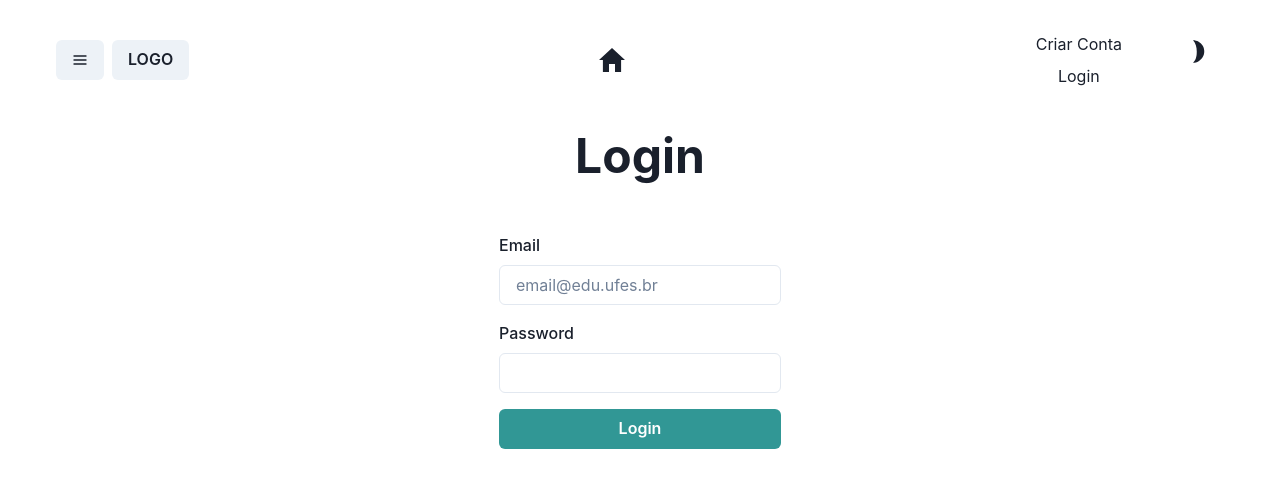
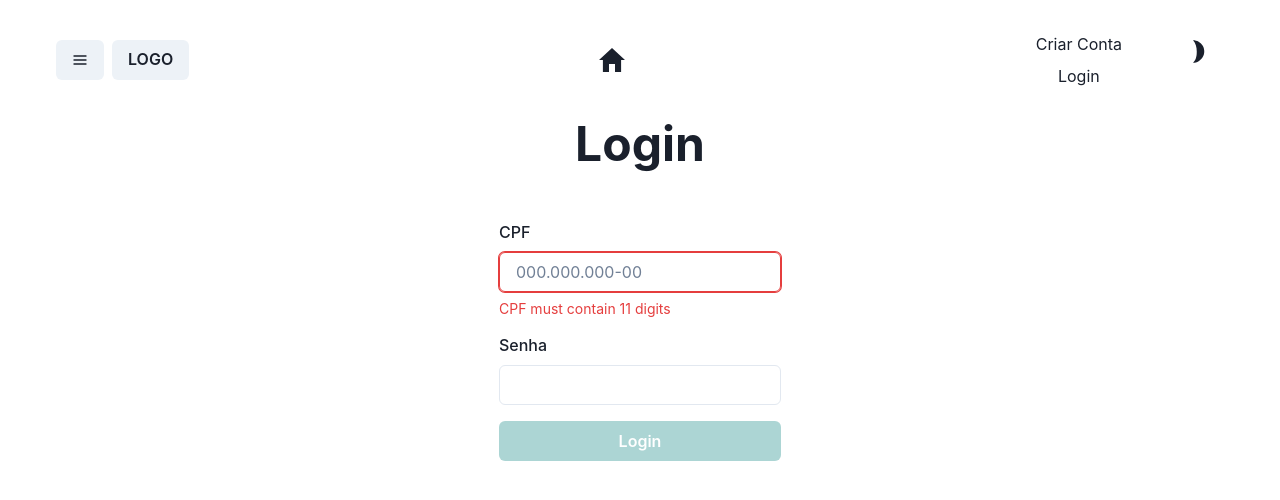
Before and after one commit to lsalatiel/agenda-servidor, a React (Vite) app in the folder frontend/: page /login in a window 1280 px wide. Shown: the top 500 px of the page. Built offline with nearby package versions, Linux system fonts and the light colour scheme.

Commit message:
login page done

```diff
--- a/frontend/src/views/Login.jsx
+++ b/frontend/src/views/Login.jsx
@@ -3,60 +3,120 @@ import { useState } from "react";
 import {
     FormControl,
     FormLabel,
+    FormErrorMessage,
     Input,
     Center,
     Stack,
     Button,
     Heading,
+    Alert,
+    AlertIcon,
 } from "@chakra-ui/react";
 
 import Navbar from "../components/Navbar";
+import { useNavigate } from 'react-router-dom'; // Import useNavigate
 
-function EmailInput() {
-    const [input, setInput] = useState("");
+function CpfInput({ value, onChange, setIsInvalid }) {
+    const handleInputChange = (e) => {
+        let rawValue = e.target.value.replace(/\D/g, ''); // Remove all non-digit characters
+        let formattedValue = rawValue;
 
-    const handleInputChange = (e) => setInput(e.target.value);
+        if (rawValue.length > 11) {
+            rawValue = rawValue.slice(0, 11); // Limit to 11 digits
+        }
 
-    const isError = input === "";
+        if (rawValue.length > 3) {
+            formattedValue = rawValue.replace(/^(\d{3})(\d)/, '$1.$2');
+        }
+        if (rawValue.length > 6) {
+            formattedValue = formattedValue.replace(/^(\d{3})\.(\d{3})(\d)/, '$1.$2.$3');
+        }
+        if (rawValue.length > 9) {
+            formattedValue = formattedValue.replace(/^(\d{3})\.(\d{3})\.(\d{3})(\d)/, '$1.$2.$3-$4');
+        }
+
+        setIsInvalid(rawValue.length !== 11); // Check if the raw value length is exactly 11 digits
+        onChange(formattedValue);
+    };
 
     return (
-        <FormControl>
-            <FormLabel>Email</FormLabel>
+        <FormControl isInvalid={value.replace(/\D/g, '').length !== 11}>
+            <FormLabel>CPF</FormLabel>
             <Input
-                placeholder="email@edu.ufes.br"
-                type="email"
-                value={input}
+                placeholder="000.000.000-00"
+                value={value}
                 onChange={handleInputChange}
             />
+            {value.replace(/\D/g, '').length !== 11 && <FormErrorMessage>CPF must contain 11 digits</FormErrorMessage>}
         </FormControl>
     );
 }
 
-function PasswordInput() {
-    const [input, setInput] = useState("");
-
-    const handleInputChange = (e) => setInput(e.target.value);
-
-    const isError = input === "";
-
+function PasswordInput({ value, onChange }) {
     return (
         <FormControl>
-            <FormLabel>Password</FormLabel>
-            <Input type="password" value={input} onChange={handleInputChange} />
+            <FormLabel>Senha</FormLabel>
+            <Input type="password" value={value} onChange={(e) => onChange(e.target.value)} />
         </FormControl>
     );
 }
 
 export default function Login() {
+    const [formData, setFormData] = useState({
+        username: "",
+        password: "",
+    });
+    const [cpfIsInvalid, setCpfIsInvalid] = useState(false);
+    const [loginError, setLoginError] = useState(null); // State to hold login error
+    const navigate = useNavigate(); // Initialize navigate
+
+    const handleChange = (field) => (value) => {
+        setFormData({ ...formData, [field]: value });
+    };
+
+    const handleLogin = async () => {
+        const url = "http://localhost:8000/login";
+        const data = new FormData();
+        data.append("username", formData.username);
+        data.append("password", formData.password);
+
+        try {
+            const response = await fetch(url, {
+                method: "POST",
+                body: data,
+            });
+            if (response.ok) {
+                // Redirect to the dashboard or another page on successful login
+                navigate("/");
+            } else {
+                // Handle login error
+                setLoginError("Failed to login. Please check your CPF and password.");
+                console.error("Error during login:", response.statusText);
+            }
+        } catch (error) {
+            // Handle network error
+            setLoginError("Network error occurred. Please try again later.");
+            console.error("Error during login:", error);
+        }
+    };
+
+    const isFormValid = !cpfIsInvalid && formData.password.length > 0;
+
     return (
         <>
             <Navbar />
             <Center h="50vh" maxW="1200px" mx="auto">
                 <Stack spacing={4}>
                     <Heading mb={8} fontSize={"3em"}>Login</Heading>
-                    <EmailInput />
-                    <PasswordInput />
-                    <Button colorScheme="teal">Login</Button>
+                    {loginError && (
+                        <Alert status="error">
+                            <AlertIcon />
+                            {loginError}
+                        </Alert>
+                    )}
+                    <CpfInput value={formData.username} onChange={handleChange("username")} setIsInvalid={setCpfIsInvalid} />
+                    <PasswordInput value={formData.password} onChange={handleChange("password")} />
+                    <Button colorScheme="teal" onClick={handleLogin} isDisabled={!isFormValid}>Login</Button>
                 </Stack>
             </Center>
         </>
```
